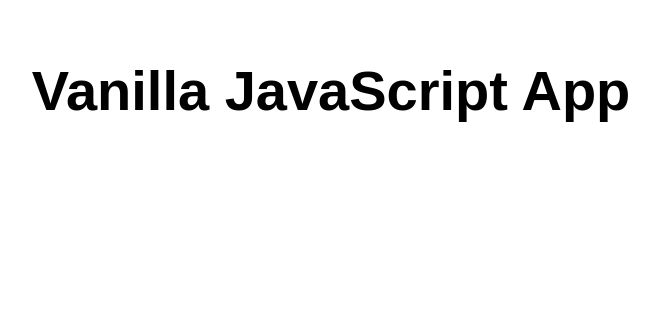
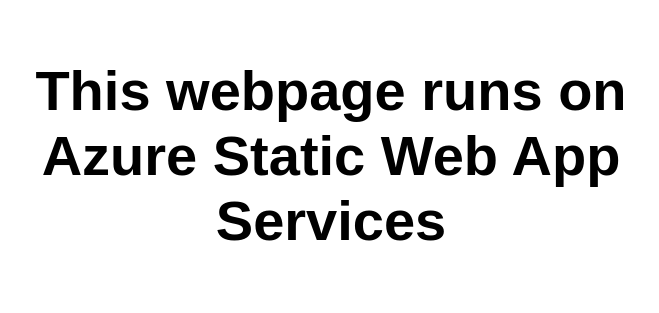
Before and after one commit to IntuneAdmin/Picture, a plain HTML site: page src/index.html in a window 1280 px wide. Shown: the whole page, without its empty margins (309-968 px from the left). Drawn offline with Linux system fonts and the light colour scheme.

Commit message:
Update index.html

```diff
--- a/src/index.html
+++ b/src/index.html
@@ -5,12 +5,12 @@
   <meta charset="UTF-8">
   <meta name="viewport" content="width=device-width, initial-scale=1.0">
   <link rel="stylesheet" href="styles.css">
-  <title>404</title>
+  <title>Azure Web</title>
 </head>
 
 <body>
   <main>
-    <h1>Vanilla JavaScript App</h1>
+    <h1>This webpage runs on Azure Static Web App Services </h1>
   </main>
 </body>
 
```
